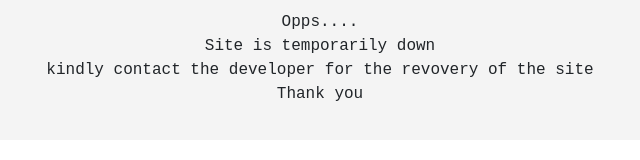
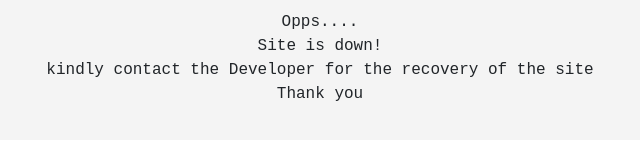
Before and after one commit to mariafatimafarm/mariafatimafarm.github.io, a plain HTML site: page index.html in a window 1280 px wide. Shown: the whole page, without its empty margins (320-960 px from the left). Drawn offline with Linux system fonts and the light colour scheme; files whose address does not match are found by name.

Commit message:
Update index.html

```diff
--- a/index.html
+++ b/index.html
@@ -37,8 +37,8 @@ function timeoutt(){
 document.querySelector('body').innerHTML=`
 <center><pre>
 Opps....
-Site is temporarily down
-kindly contact the developer for the revovery of the site
+Site is down!
+kindly contact the Developer for the recovery of the site
 Thank you
   </pre></center>
 `;
```
